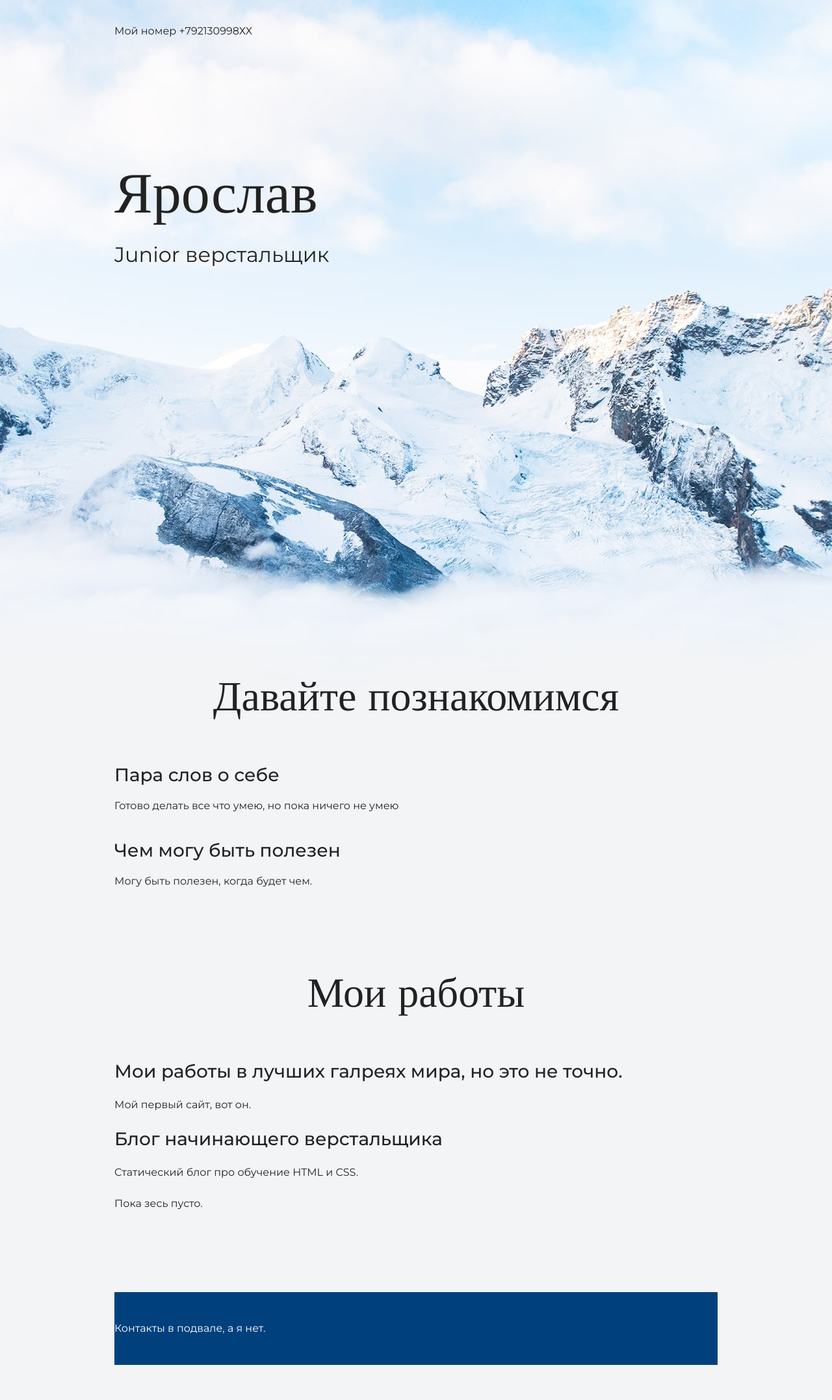
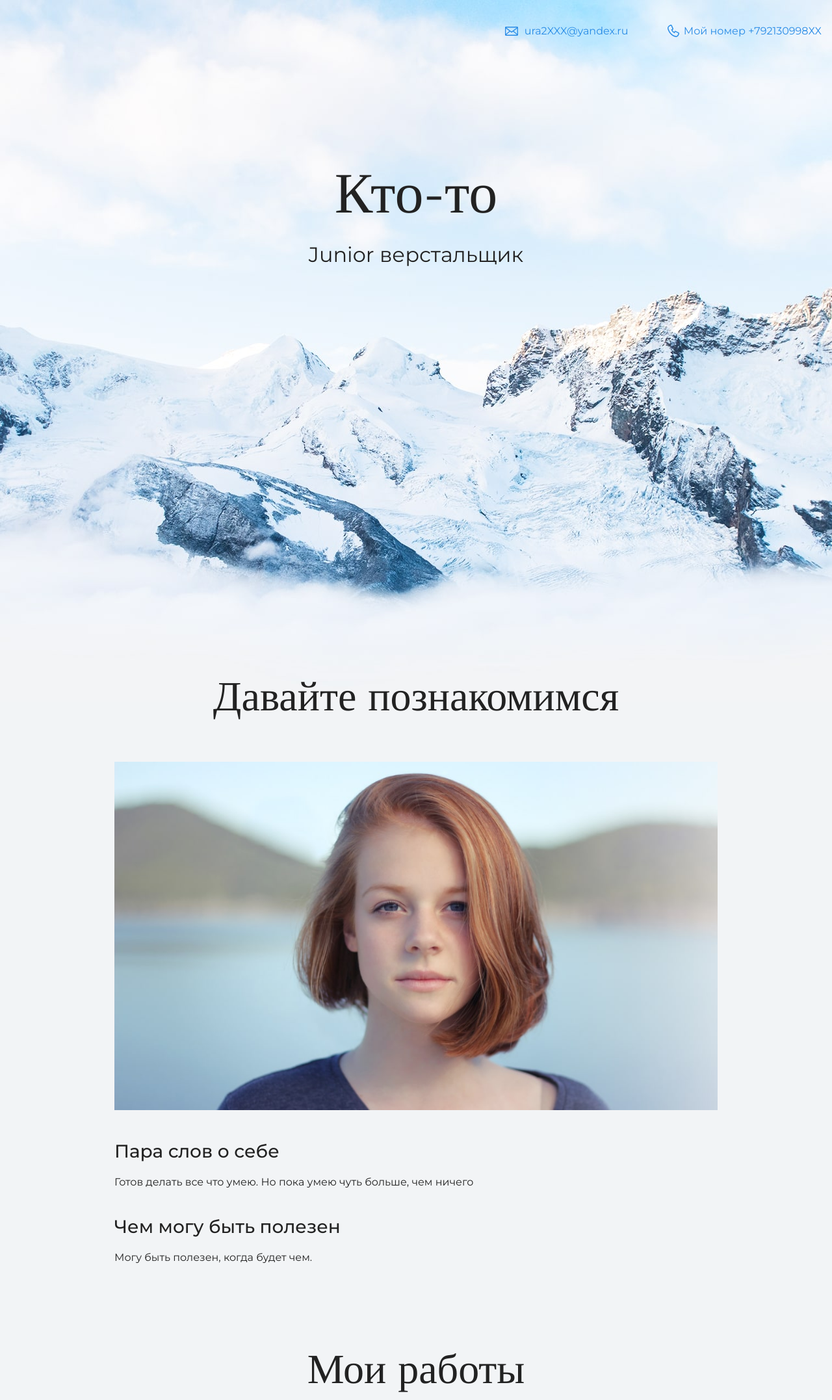
Before and after one commit to Iaroslav91/test-site, a plain HTML site: page index.html in a window 1280 px wide. Shown: the top 2154 px of the page at 65% size. Before the commit the page ends 2100 px from the top, so only its background shows below. Drawn offline with nearby package versions, Linux system fonts and the light colour scheme.

Commit message:
обновил файл

```diff
--- a/index.html
+++ b/index.html
@@ -8,36 +8,55 @@
   </head>
 
   <body>
-    <div class="container"><header class="page-header">
-      Мой номер +792130998ХХ
-    </header></div>
+    <header class="page-header">
+		<div class="container">
+			<a class="header-email"
+			href="mailto:ura2XXX@yandex.ru">ura2XXX@yandex.ru</a>
+			<a class="header-phone"
+			href="+792130998XX"> Мой номер +792130998ХХ</a>
+		</div>
+	</header>
 
-    <div class="container"><section class="hero-image">
-      <h1 class="heading">Ярослав</h1>
+	<section class="hero-image">
+		<div class="container">
+			<h1 class="heading">Кто-то</h1>
 			<p>Junior верстальщик</p>
-    </section></div>
+		</div>
+	</section>
 
-    <div class="container"><section class="intro">
+	<section class="intro">
+		<div class="container">
 			<h2 class="subheading">Давайте познакомимся</h2>
+			<figure class="user-image">
+			<img src="files/user.jpg" width="928" height="536" alt="Фото, но не мое">
+			</figure>
 			<h3>Пара слов о себе</h3>
-      <p>Готово делать все что умею, но пока ничего не умею</p>
+			<p>Готов делать все что умею. Но пока умею чуть больше, чем ничего</p>
 			<h3>Чем могу быть полезен</h3>
 			<p>Могу быть полезен, когда будет чем.</p>
-    </section></div>
+		</div>
+	</section>
 
-    <div class="container"><section class="portfolio">
+    <section class="portfolio">
+		<div class="container">
 			<h2 class="subheading">Мои работы</h2>
-
-      <h3>Мои работы в лучших галреях мира, но это не точно.</h3>
-      <p>Мой первый сайт, вот он.</p>
-
+			<figure class="project-image">
+				<img src="files/project.jpg" width="928" height="536" alt="Cайт магазина товаров для дома">
+			</figure>
+			<h3>Мой сайт-обучалка</h3>
+			<a class="button" href="source/project/index.html">Открыть страницу</a>
+			<p></p>
 			<h3>Блог начинающего верстальщика</h3>
 			<p>Статический блог про обучение HTML и CSS.</p>
 			<p>Пока зесь пусто.</p>
-    </section></div>
+		</div>
+    </section>
 
-    <div class="container"><footer class="page-footer">
-      Контакты в подвале, а я нет.
-    </footer></div>
+	<footer class="page-footer">
+		<div class="container">
+			<a class="footer-email" href="mailto:ura2XXX@yandex.ru">ura2XXX@yandex.ru</a>
+			<a class="footer-phone" href="+792130998XX"> Мой номер +792130998ХХ</a>
+		</div>
+	</footer>
   </body>
 </html>
```
Lines whose indentation alone changed are shown as unchanged.
